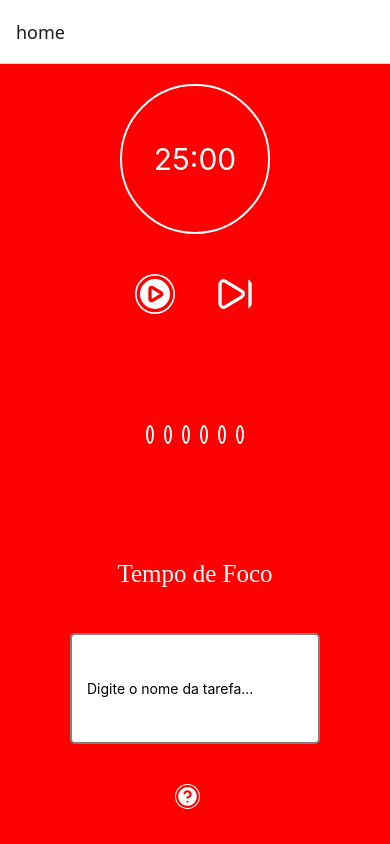
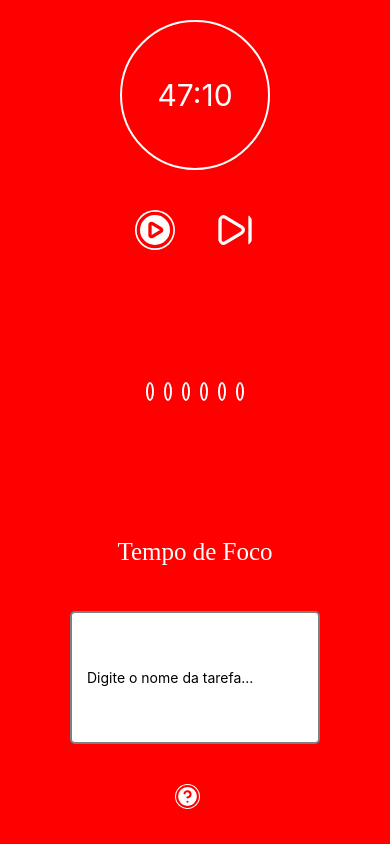
Before and after one commit to Jean-silvaDev/Projeto_Pomodoro, a React Native app: screen /home in a window 390 px wide. Built offline with nearby package versions, Linux system fonts and the light colour scheme.

Commit message:
#Feature: Modificando o cronometro

```diff
--- a/src/App.js
+++ b/src/App.js
@@ -9,7 +9,7 @@ export default function App() {
   return (
     <View style={styles.container}>
       <NavigationContainer>
-        <Stack.Navigator initialRoute="home" >
+        <Stack.Navigator initialRoute="home" screenOptions={{ headerShown: false}} >
           <Stack.Screen name="home" component={Foco} />
           <Stack.Screen name="foco" component={Foco} />
           <Stack.Screen name="descansoCurto" component={DescansoCurto} />
--- a/src/components/cronometro.js
+++ b/src/components/cronometro.js
@@ -1,9 +1,24 @@
+import { useEffect, useState } from 'react';
 import { StyleSheet, Text, View } from 'react-native';
 
 export function Cronometro({ color, time }) {
+  const [ timer, setTimer ] = useState('00:00');
+
+
+  function getTime() {
+    const now = new Date();
+    const valueNow = new Date(now.getTime() - now.getTimezoneOffset() * 60000);
+    return String(valueNow.getMinutes()).padStart(2, '0') + ':' + String(valueNow.getSeconds()).padStart(2, '0');
+  }
+
+  useEffect(() => {
+    setTimeout(() => {setTimer((timer) => timer + 1)}, 1000);
+    setTimer(getTime());
+  });
+
   return (
     <View style={color == 'red' ? styles.containerRed : styles.containerPurple}>
-      <Text style={styles.cronometro}>{time}</Text>
+      <Text style={styles.cronometro}>{timer}</Text>
     </View>
   );
 }
--- a/src/pages/descansoCurto.js
+++ b/src/pages/descansoCurto.js
@@ -1,10 +1,9 @@
-import { TextInput, View } from "react-native-web";
 import { Cronometro } from "../components/cronometro";
 import { Botao } from "../components/botao";
 import { CircleHelp, CirclePlay, SkipForward } from "lucide-react";
 import { Estados } from "../components/estados";
 import { Texto } from "../components/texto";
-import { StyleSheet } from "react-native";
+import { StyleSheet, View } from "react-native";
 
 export function DescansoCurto({ navigation }) {
   return (
--- a/src/pages/foco.js
+++ b/src/pages/foco.js
@@ -1,9 +1,8 @@
-import { StyleSheet, View, Text } from 'react-native';
+import { StyleSheet, View, TextInput } from 'react-native';
 import { Cronometro } from '../components/cronometro';
 import { Botao } from '../components/botao';
 import { Estados } from '../components/estados';
 import { Texto } from '../components/texto';
-import { TextInput } from 'react-native-web';
 import { CircleHelp, CirclePlay, SkipForward  } from 'lucide-react';
 
 export default function Foco({ navigation }) {
```
